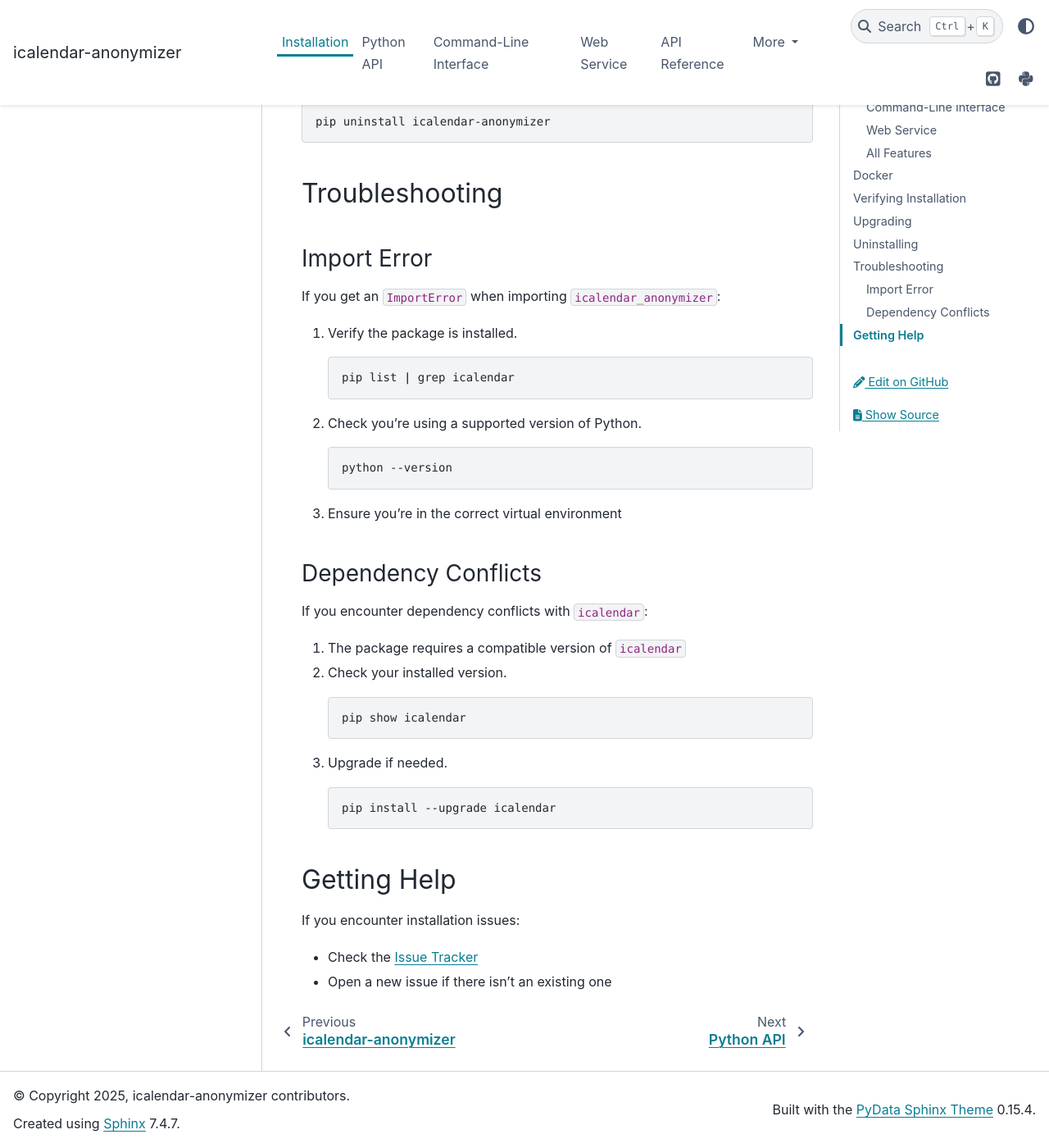
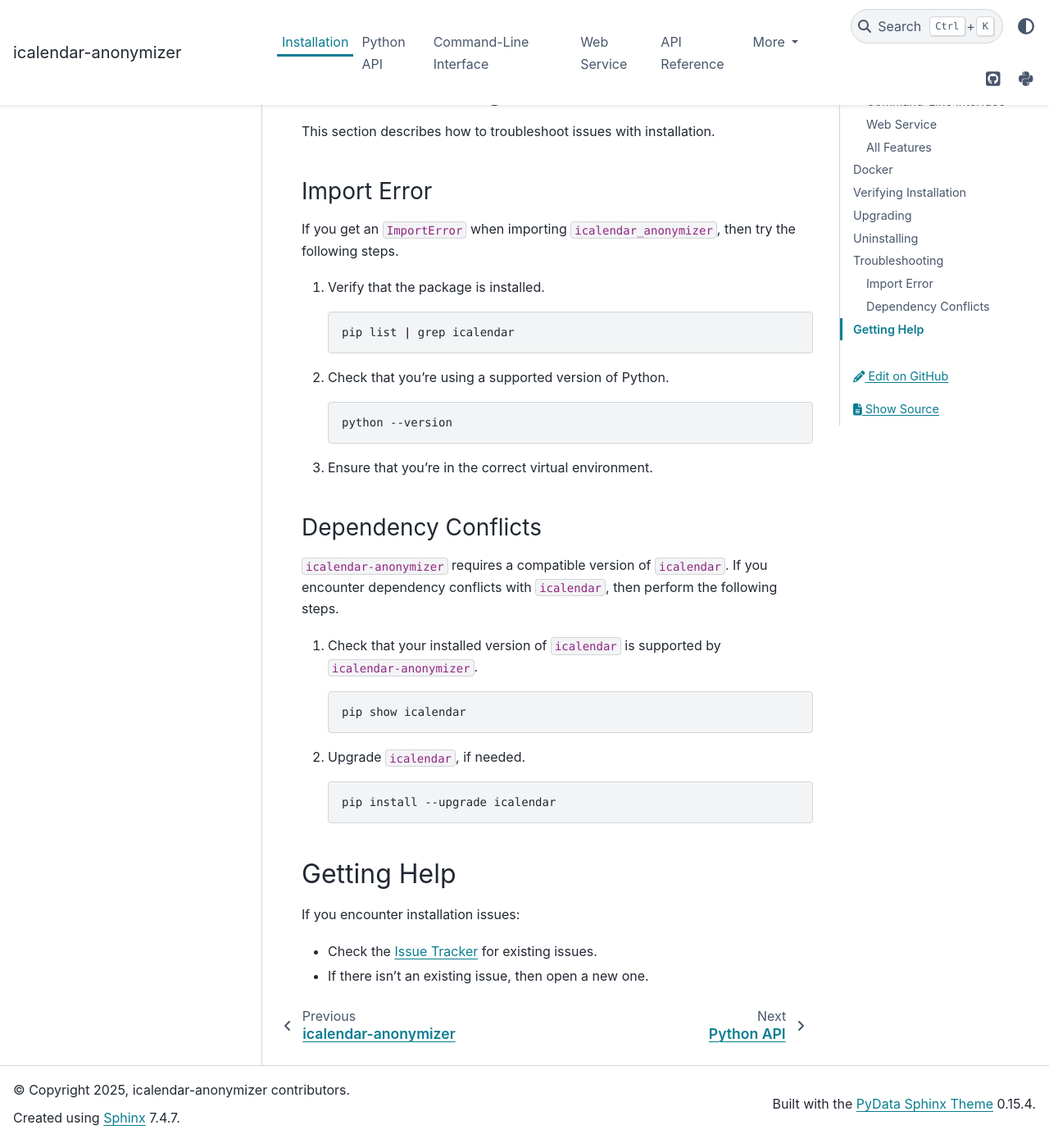
Before and after one commit to mergecal/icalendar-anonymizer, a Sphinx documentation site: the page built from docs/installation.rst, in a window 1280 px wide and 1400 px high, scrolled down 2395 px. Shown: the whole window at 82% size. Built offline with Sphinx 7.4.7 and the PyData theme 0.15.4, drawn with Linux system fonts in a browser that asks for light colours; some of the changed text lies outside the part shown.

Commit message:
docs: address Steve's PR #60 review feedback
- Change :py:mod: to inline literals for Sphinx extensions
- Use :program: role for Click
- Simplify CONTRIBUTING.md to heading and link only
- Update README.md license badge to GitHub link
- Remove all redundant content from README.md
- Remove "Public API" heading from docs/api/index.rst
- Remove Quick Start section from docs/index.rst
- Add "Comprehensive documentation" feature to docs/index.rst
- Remove pip requirement from docs/installation.rst
- Improve grammar and structure throughout docs/installation.rst
- Comment out unavailable Docker pull command
- Add RST labels to prevent duplicate section warnings

Co-authored-by: Steve Piercy <web@stevepiercy.com>

```diff
--- a/docs/api/index.rst
+++ b/docs/api/index.rst
@@ -5,9 +5,6 @@
 API Reference
 =============
 
-Public API
-==========
-
 .. toctree::
    :maxdepth: 2
 
--- a/docs/installation.rst
+++ b/docs/installation.rst
@@ -11,7 +11,6 @@ Requirements
 ============
 
 - Python 3.11, 3.12, or 3.13
-- pip package manager
 
 Basic Installation
 ==================
@@ -22,17 +21,17 @@ Install the core package with pip:
 
     pip install icalendar-anonymizer
 
-This installs only the Python package with its core dependency (``icalendar``).
+This installs only the Python package with its core dependency, ``icalendar``.
 
 Optional Features
 =================
 
-Install optional extras for CLI and web service support:
+This section describes how to install optional features of ``icalendar-anonymizer``, including a command-line interface (CLI) and web service support.
 
 Command-Line Interface
 ----------------------
 
-Install with:
+Install the CLI with the following command.
 
 .. code-block:: shell
 
@@ -43,7 +42,7 @@ This installs the :program:`icalendar-anonymize` and :program:`ican` commands. S
 Web Service
 -----------
 
-Install with:
+Install the web service with the following command.
 
 .. code-block:: shell
 
@@ -54,7 +53,7 @@ This installs FastAPI, uvicorn, and dependencies for the REST API server. See :d
 All Features
 ------------
 
-Install all optional extras:
+Install all the foregoing optional features with the following command.
 
 .. code-block:: shell
 
@@ -66,11 +65,11 @@ Docker
 .. note::
     Not yet implemented. See `Issue #8 <https://github.com/mergecal/icalendar-anonymizer/issues/8>`_.
 
-When available:
-
-.. code-block:: shell
-
-    docker pull sashankbhamidi/icalendar-anonymizer
+.. When available:
+..
+.. .. code-block:: shell
+..
+..     docker pull sashankbhamidi/icalendar-anonymizer
 
 Verifying Installation
 ======================
@@ -109,39 +108,40 @@ Remove the package:
 Troubleshooting
 ===============
 
+This section describes how to troubleshoot issues with installation.
+
 Import Error
 ------------
 
-If you get an ``ImportError`` when importing ``icalendar_anonymizer``:
+If you get an ``ImportError`` when importing ``icalendar_anonymizer``, then try the following steps.
 
-#. Verify the package is installed.
+#. Verify that the package is installed.
 
    .. code-block:: shell
 
        pip list | grep icalendar
 
-#. Check you're using a supported version of Python.
+#. Check that you're using a supported version of Python.
 
    .. code-block:: shell
 
        python --version
 
-#. Ensure you're in the correct virtual environment
+#. Ensure that you're in the correct virtual environment.
 
 Dependency Conflicts
 --------------------
 
-If you encounter dependency conflicts with ``icalendar``:
+``icalendar-anonymizer`` requires a compatible version of ``icalendar``.
+If you encounter dependency conflicts with ``icalendar``, then perform the following steps.
 
-#. The package requires a compatible version of ``icalendar``
-
-#. Check your installed version.
+#. Check that your installed version of ``icalendar`` is supported by ``icalendar-anonymizer``.
 
    .. code-block:: shell
 
        pip show icalendar
 
-#. Upgrade if needed.
+#. Upgrade ``icalendar``, if needed.
 
    .. code-block:: shell
 
@@ -152,5 +152,5 @@ Getting Help
 
 If you encounter installation issues:
 
-- Check the `Issue Tracker <https://github.com/mergecal/icalendar-anonymizer/issues>`_
-- Open a new issue if there isn't an existing one
+- Check the `Issue Tracker <https://github.com/mergecal/icalendar-anonymizer/issues>`_ for existing issues.
+- If there isn't an existing issue, then open a new one.
```
Also changed, not shown: CHANGES.rst (+14 -2 lines), CONTRIBUTING.md (+0 -29 lines), README.md (+1 -133 lines), docs/index.rst (+3 -27 lines).
